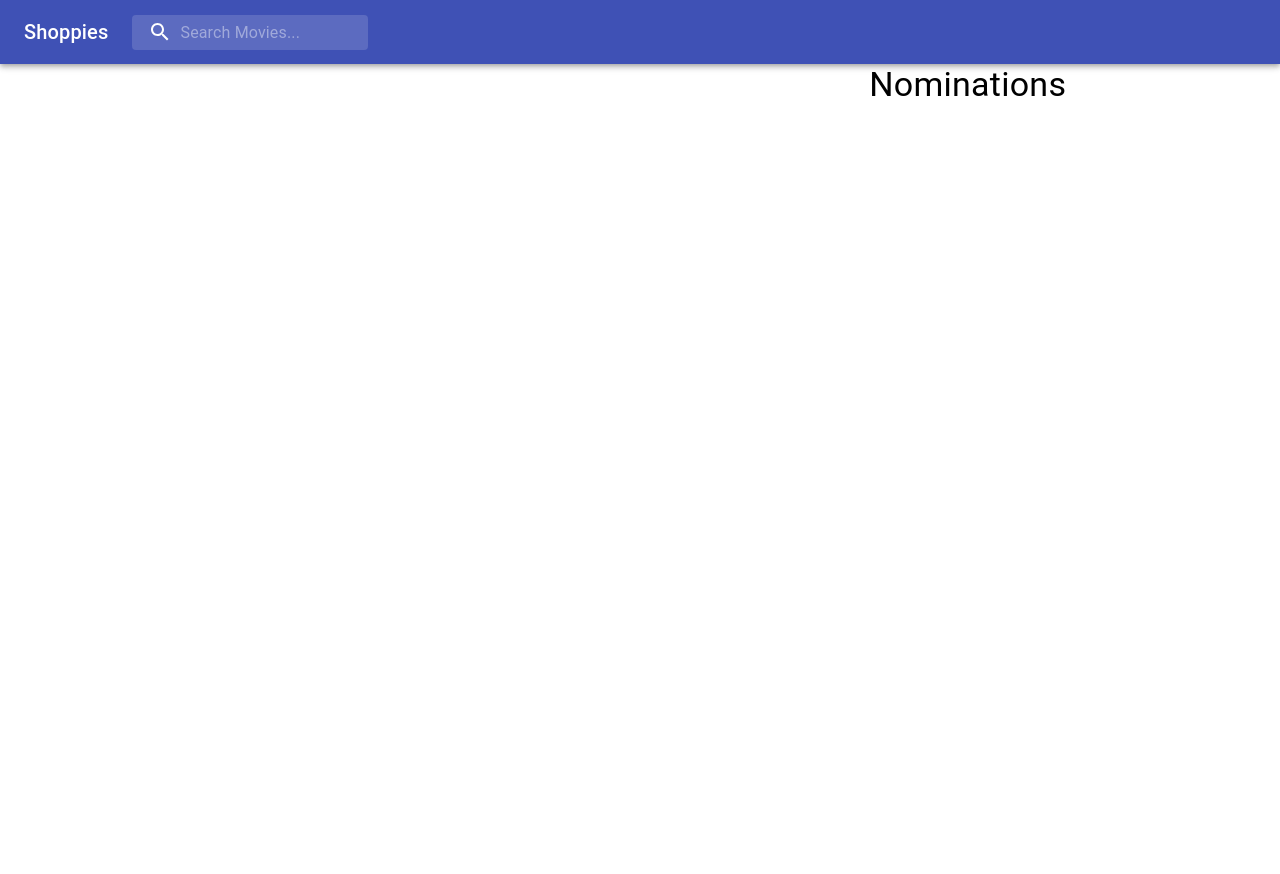
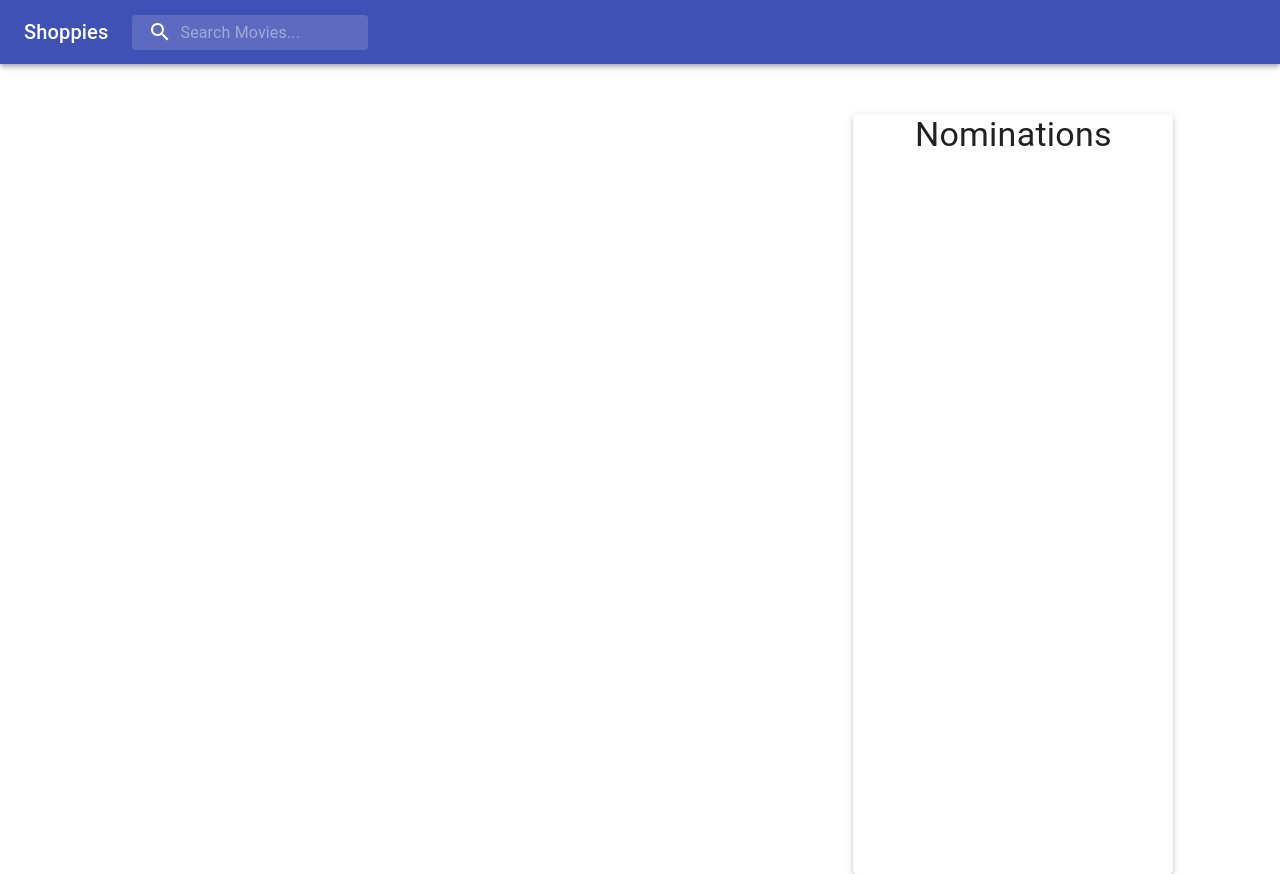
Before and after one commit to kishanhitk/shoppies, a React (Create React App) app: page / in a window 1280 px wide. Before the commit the page ends 800 px from the top, so only its background shows below. Built offline with nearby package versions, Linux system fonts and the light colour scheme.

Commit message:
Completed all mvp of basic features

```diff
--- a/public/index.html
+++ b/public/index.html
@@ -1,14 +1,12 @@
 <!DOCTYPE html>
 <html lang="en">
+
 <head>
   <meta charset="utf-8" />
   <link rel="icon" href="%PUBLIC_URL%/favicon.ico" />
   <meta name="viewport" content="width=device-width, initial-scale=1" />
   <meta name="theme-color" content="#000000" />
-    <meta
-      name="description"
-      content="Web site created using create-react-app"
-    />
+  <meta name="description" content="Web site created using create-react-app" />
   <link rel="apple-touch-icon" href="%PUBLIC_URL%/logo192.png" />
   <!--
       manifest.json provides metadata used when your web app is installed on a
@@ -24,8 +22,9 @@
       work correctly both with client-side routing and a non-root public URL.
       Learn how to configure a non-root public URL by running `npm run build`.
     -->
-    <title>React App</title>
+  <title>Shoppies</title>
 </head>
+
 <body>
   <noscript>You need to enable JavaScript to run this app.</noscript>
   <div id="root"></div>
@@ -40,4 +39,5 @@
       To create a production bundle, use `npm run build` or `yarn build`.
     -->
 </body>
+
 </html>
--- a/src/app/app-style.js
+++ b/src/app/app-style.js
@@ -1,4 +1,4 @@
-import { fade, makeStyles } from "@material-ui/core/styles";
+import { fade } from "@material-ui/core/styles";
 const styles = (theme) => ({
   grow: {
     flexGrow: 1,
@@ -66,7 +66,10 @@ const styles = (theme) => ({
   },
   media: {
     height: 400,
-
+  },
+  paper: {
+    height: "95vh",
+    width: "100%",
   },
 });
 export default styles;
--- a/src/app/components/MovieCard.js
+++ b/src/app/components/MovieCard.js
@@ -1,37 +1,34 @@
 import React, { Component } from "react";
-import {
-  AppBar,
-  Toolbar,
-  InputBase,
-  Typography,
-  Grid,
-  IconButton,
-} from "@material-ui/core";
+import { Typography, Button } from "@material-ui/core";
 
-import SearchIcon from "@material-ui/icons/Search";
 import styles from "../app-style";
-import { withStyles, MuiThemeProvider } from "@material-ui/core/styles";
+import { withStyles } from "@material-ui/core/styles";
 import Card from "@material-ui/core/Card";
 import CardActionArea from "@material-ui/core/CardActionArea";
 import CardActions from "@material-ui/core/CardActions";
 import CardContent from "@material-ui/core/CardContent";
 import CardMedia from "@material-ui/core/CardMedia";
-import Button from "@material-ui/core/Button";
 import { Favorite, FavoriteBorder } from "@material-ui/icons";
 class MovieCard extends Component {
+  state = {
+    isNominated: false,
+  };
+  addToFavs = () => {
+    this.setState((prevState) => {
+      return {
+        ...prevState,
+        isNominated: !prevState.isFav,
+      };
+    });
+  };
   render() {
     const result = this.props.movie;
     const classes = this.props.classes;
+    const isNominated = this.state.isNominated;
     return (
-      <div>
-        {" "}
-        <Grid item xs={12}>
-          <center>
       <div style={{ objectFit: "contain", margin: "50px" }}>
         <Card className={classes.root}>
-                <CardActionArea
-                  onDoubleClick={() => console.log("Double Click")}
-                >
+          <CardActionArea>
             <CardMedia
               className={classes.media}
               image={result.Poster}
@@ -42,25 +39,24 @@ class MovieCard extends Component {
               <Typography gutterBottom variant="h5" component="h2">
                 {result.Title}
               </Typography>
-                    <Typography
-                      variant="body2"
-                      color="textSecondary"
-                      component="p"
-                    >
+              <Typography variant="body2" color="textSecondary" component="p">
                 {result.Year}
               </Typography>
             </CardContent>
           </CardActionArea>
           <CardActions>
-                  <IconButton onClick={() => this.addToFavs(result.imdbID)}>
-                    <FavoriteBorder></FavoriteBorder>
-                    <Favorite htmlColor="red"></Favorite>
-                  </IconButton>
+            <Button
+              disabled={isNominated}
+              // onClick={() => }
+              onClick={() => {
+                this.props.nominate();
+                this.addToFavs();
+              }}
+            >
+              {isNominated ? "Added to Nominations" : "Nominate"}
+            </Button>
           </CardActions>
         </Card>
-            </div>
-          </center>
-        </Grid>
       </div>
     );
   }
--- a/src/app/pages/Home.js
+++ b/src/app/pages/Home.js
@@ -4,25 +4,24 @@ import {
   InputBase,
   Typography,
   Grid,
-  IconButton,
+  Paper,
+  Button,
 } from "@material-ui/core";
 import React, { Component } from "react";
 import SearchIcon from "@material-ui/icons/Search";
 import styles from "../app-style";
-import { withStyles, MuiThemeProvider } from "@material-ui/core/styles";
-import Card from "@material-ui/core/Card";
-import CardActionArea from "@material-ui/core/CardActionArea";
-import CardActions from "@material-ui/core/CardActions";
-import CardContent from "@material-ui/core/CardContent";
-import CardMedia from "@material-ui/core/CardMedia";
-import Button from "@material-ui/core/Button";
-import { Favorite, FavoriteBorder } from "@material-ui/icons";
+import { withStyles } from "@material-ui/core/styles";
 import MovieCard from "../components/MovieCard";
 
 class Home extends Component {
+  constructor(props) {
+    super(props);
+    this.nominate = this.nominate.bind(this);
+  }
   state = {
     input: "",
     results: [],
+    nominations: [],
   };
   handleInput = (e) => {
     const q = e.target.value;
@@ -37,10 +36,23 @@ class Home extends Component {
       input: e.target.value,
     });
   };
-  addToFavs = (e) => {};
+  nominate(result) {
+    const { nominations } = this.state;
+    var temp = nominations;
+    temp.unshift(result);
+    this.setState({ nominations: temp });
+  }
+  removeNomination(imdbID) {
+    const newList = this.state.nominations.filter(
+      (item) => item.imdbID !== imdbID
+    );
+    this.setState({ nominations: newList });
+  }
+  addToFavs = () => {};
   render() {
     const classes = this.props.classes;
     const results = this.state.results;
+    const nominations = this.state.nominations;
     return (
       <div>
         {" "}
@@ -70,23 +82,50 @@ class Home extends Component {
             </Toolbar>
           </AppBar>
         </div>
-        <Grid container spacing={3}>
+        <Grid container>
           <Grid item xs={8}>
             <div>
+              <Grid container>
                 {results &&
                   results.map((result) => {
                     return (
-                    <Grid container spacing={3}>
-                      <MovieCard movie={result}></MovieCard>
+                      <Grid item xs={6}>
+                        <MovieCard
+                          key={result.imdbID}
+                          movie={result}
+                          nominate={() => this.nominate(result)}
+                        ></MovieCard>
                       </Grid>
                     );
-                })}
+                  })}{" "}
+              </Grid>
             </div>
           </Grid>
-          <Grid item xs={4}>
-            <Typography variant="h4" gutterBottom>
+          <Grid item xs={3}>
+            <Paper
+              className={classes.paper}
+              style={{ marginTop: "50px" }}
+              elevation={3}
+            >
+              <Typography variant="h4" gutterBottom align="center">
                 Nominations
               </Typography>
+              {nominations.length > 0 &&
+                nominations.map((res) => {
+                  return (
+                    <div key={res.imdbID}>
+                      <p>{res.Title}</p>
+                      <Button
+                        onClick={() => {
+                          this.removeNomination(res.imdbID);
+                        }}
+                      >
+                        Remove
+                      </Button>
+                    </div>
+                  );
+                })}
+            </Paper>
           </Grid>
         </Grid>
       </div>
```
Lines whose indentation alone changed are shown as unchanged.
